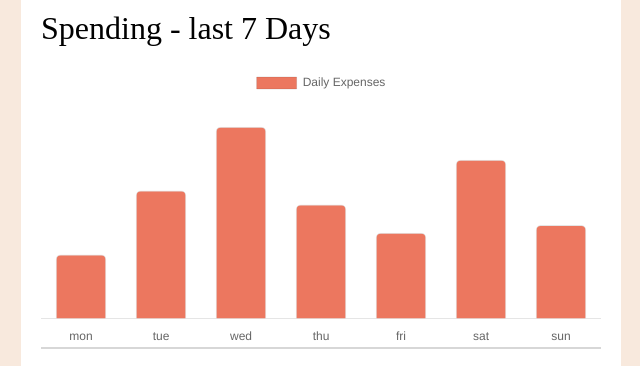
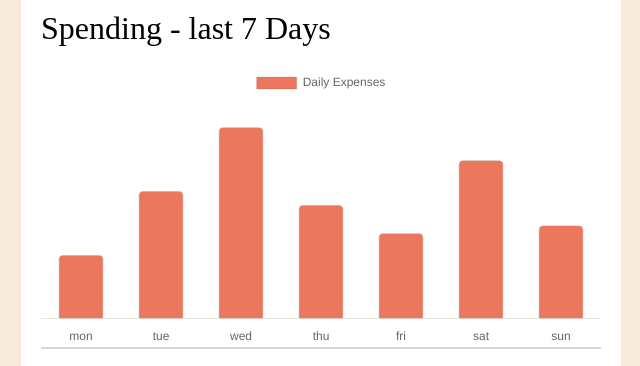
Before and after one commit to badmazzz/expenses-chart-component, a plain HTML site: page index.html in a window 1280 px wide. Shown: the part 346-712 px from the top of the page, 319-959 px from the left. Drawn offline with nearby package versions, Linux system fonts and the light colour scheme; a web font is replaced by a local one.

Commit message:
Update index.html

```diff
--- a/index.html
+++ b/index.html
@@ -75,7 +75,7 @@
               hoverBackgroundColor: 'hsl(186, 34%, 60%)',
               data: amounts,
               barThickness: calculateBarThickness(),
-              categorySpacing: 5,
+              categorySpacing: 3,
             }
           ],
         },
@@ -117,7 +117,7 @@
         if (window.innerWidth < 600) {
           return 30;
         } else {
-          return 50;
+          return 45;
         }
       }
     })
```
